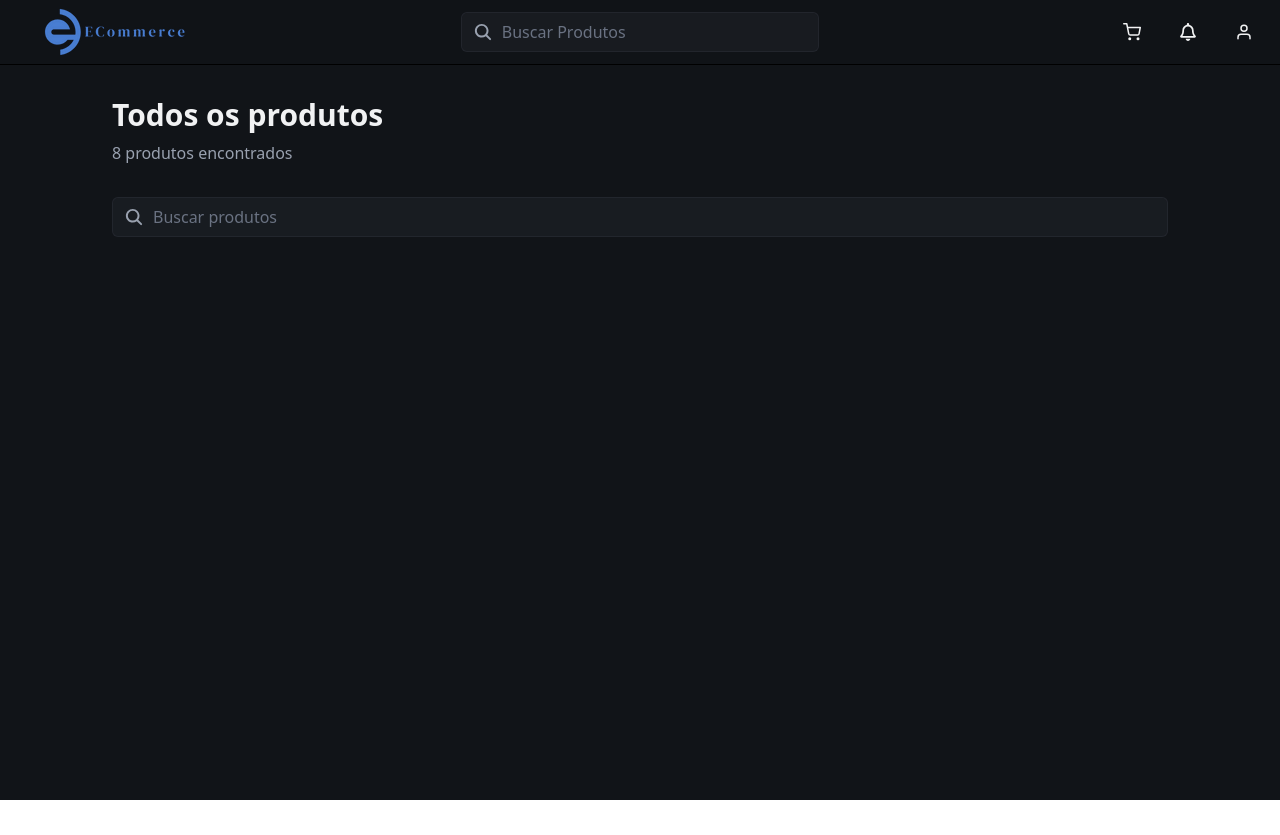
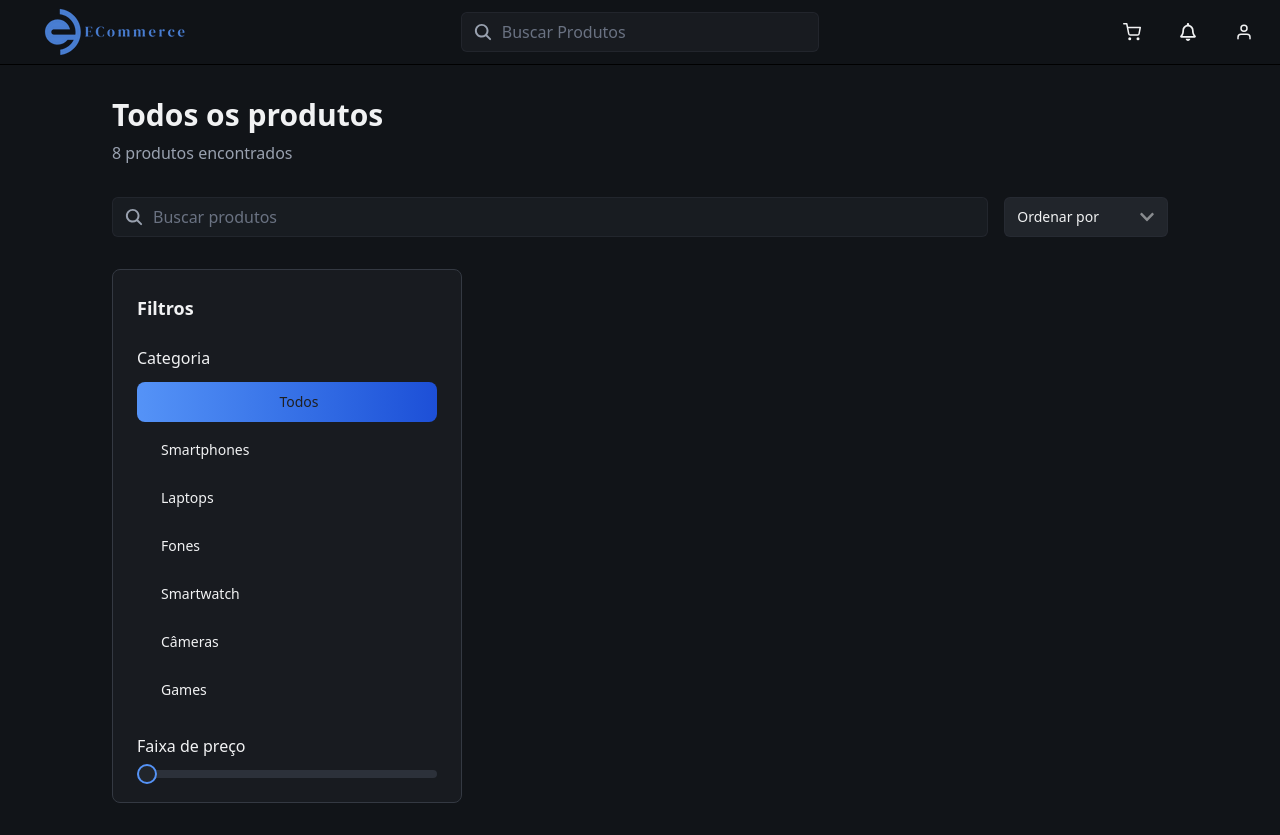
Before and after one commit to FRANCISCONUNES09/sys-admin, a Next.js app: page /products in a window 1280 px wide. Before the commit the page ends 800 px from the top, so only its background shows below. Built offline with nearby package versions, Linux system fonts and the light colour scheme.

Commit message:
Página de produtos

```diff
--- a/package.json
+++ b/package.json
@@ -10,6 +10,7 @@
   },
   "dependencies": {
     "@radix-ui/react-select": "^2.2.6",
+    "@radix-ui/react-slider": "^1.3.6",
     "@radix-ui/react-tabs": "^1.1.13",
     "axios": "^1.12.2",
     "class-variance-authority": "^0.7.1",
--- /dev/null
+++ b/src/components/AsideFilters/index.tsx
@@ -0,0 +1,60 @@
+import CustomButton from "../CustomButton"
+import { Slider } from "../ui/slide"
+
+export default function AsideFilters(){
+    const categories = [
+        {id: 1, name: 'Todos'},
+        {id: 2, name: 'Smartphones'},
+        {id: 3, name: 'Laptops'},
+        {id: 4, name: 'Fones'},
+        {id: 5, name: 'Smartwatch'},
+        {id: 6, name: 'Câmeras'},
+        {id: 7, name: 'Games'},
+    ]
+
+
+    return (
+        <aside className="w-80 flex shrink-0">
+            <div className="rounded-lg border border-[#343942] bg-[#181B20]">
+                <div className="p-6">
+                    <h3 className="text-lg font-semibold mb-6">
+                        Filtros
+                    </h3>
+                    <div className="space-y-6">
+                        <div>
+                            <h3 className="font-medium mb-3">Categoria</h3>
+                            <div className="space-y-2">
+                                {categories.map((category) => {
+                                    return (
+                                        <CustomButton
+                                            key={category.id}
+                                            variant={category.id === 1 ? "primary" : "ghost"}
+                                            className="w-full justify-start h-[40px] text-sm pl-6"
+                                            width="min-w-[300px]"
+                                        >
+                                            {category.name}
+                                        </CustomButton>
+                                    )
+                                })}
+                            </div>
+                        </div>
+
+                        <div>
+                            <h3 className="font-medium mb-3">Faixa de preço</h3>
+                            <div className="spcae-y-4">
+                                <Slider
+                                    max={20000}
+                                    step={100}
+                                    className="w-full"
+                                />
+                                <div className="flex justify-between text-sm">
+
+                                </div>
+                            </div>
+                        </div>
+                    </div>
+                </div>
+            </div>
+        </aside>
+    )
+}
--- a/src/components/ui/select.tsx
+++ b/src/components/ui/select.tsx
@@ -1,6 +1,160 @@
 import * as React from "react"
 import * as SelectPrimitive from "@radix-ui/react-select"
+import { cn } from "@/lib/utils"
+import { FaChevronDown, FaChevronUp } from "react-icons/fa"
+import { FaCheck } from "react-icons/fa6"
 
 const Select = SelectPrimitive.Root
 const SelectGroup = SelectPrimitive.Group
-const selectValue = SelectPrimitive.Value
+const SelectValue = SelectPrimitive.Value
+
+const SelectTrigger = React.forwardRef<
+    React.ComponentRef<typeof SelectPrimitive.Trigger>,
+    React.ComponentPropsWithoutRef<typeof SelectPrimitive.Trigger>
+>(({ className, children, ...props}, ref) => (
+    <SelectPrimitive.Trigger
+        ref={ref}
+        className={cn(
+            `flex h-10 w-full items-center justify-between rounded-md border
+            border-[#2c313a]/50 bg-[#21252b] px-3 py-2 text-sm
+            placeholder:text-gray-400 focus:outline-none disabled:cursor-not-allowed disabled:opacity-50
+            [&>span]:line-clamp-1`,
+            className
+        )}
+        {...props}
+    >
+        {children}
+        <SelectPrimitive.Icon>
+            <FaChevronDown className="h-4 w-4 opacity-50" />
+        </SelectPrimitive.Icon>
+    </SelectPrimitive.Trigger>
+))
+SelectTrigger.displayName = SelectPrimitive.Trigger.displayName
+
+
+const SelectScrollUpButton = React.forwardRef<
+  React.ComponentRef<typeof SelectPrimitive.ScrollUpButton>,
+  React.ComponentPropsWithoutRef<typeof SelectPrimitive.ScrollUpButton>
+>(({ className, ...props }, ref) => (
+  <SelectPrimitive.ScrollUpButton
+    ref={ref}
+    className={cn(
+      "flex cursor-default items-center justify-center py-1",
+      className
+    )}
+    {...props}
+  >
+    <FaChevronUp className="h-4 w-4" />
+  </SelectPrimitive.ScrollUpButton>
+))
+SelectScrollUpButton.displayName = SelectPrimitive.ScrollUpButton.displayName
+
+const SelectScrollDownButton = React.forwardRef<
+  React.ComponentRef<typeof SelectPrimitive.ScrollDownButton>,
+  React.ComponentPropsWithoutRef<typeof SelectPrimitive.ScrollDownButton>
+>(({ className, ...props }, ref) => (
+  <SelectPrimitive.ScrollDownButton
+    ref={ref}
+    className={cn(
+      "flex cursor-default items-center justify-center py-1",
+      className
+    )}
+    {...props}
+  >
+    <FaChevronDown className="h-4 w-4" />
+  </SelectPrimitive.ScrollDownButton>
+))
+SelectScrollDownButton.displayName =
+  SelectPrimitive.ScrollDownButton.displayName
+
+const SelectContent = React.forwardRef<
+  React.ComponentRef<typeof SelectPrimitive.Content>,
+  React.ComponentPropsWithoutRef<typeof SelectPrimitive.Content>
+>(({ className, children, position = "popper", ...props }, ref) => (
+  <SelectPrimitive.Portal>
+    <SelectPrimitive.Content
+      ref={ref}
+      className={cn(
+        "relative z-50 max-h-96 min-w-[8rem] overflow-hidden rounded-md border border-[#2c313a] bg-[#21252b] text-[#F1F2F3] shadow-md data-[state=open]:animate-in data-[state=closed]:animate-out data-[state=closed]:fade-out-0 data-[state=open]:fade-in-0 data-[state=closed]:zoom-out-95 data-[state=open]:zoom-in-95 data-[side=bottom]:slide-in-from-top-2 data-[side=left]:slide-in-from-right-2 data-[side=right]:slide-in-from-left-2 data-[side=top]:slide-in-from-bottom-2",
+        position === "popper" &&
+          "data-[side=bottom]:translate-y-1 data-[side=left]:-translate-x-1 data-[side=right]:translate-x-1 data-[side=top]:-translate-y-1",
+        className
+      )}
+      position={position}
+      {...props}
+    >
+      <SelectScrollUpButton />
+      <SelectPrimitive.Viewport
+        className={cn(
+          "p-1",
+          position === "popper" &&
+            "h-[var(--radix-select-trigger-height)] w-full min-w-[var(--radix-select-trigger-width)]"
+        )}
+      >
+        {children}
+      </SelectPrimitive.Viewport>
+      <SelectScrollDownButton />
+    </SelectPrimitive.Content>
+  </SelectPrimitive.Portal>
+))
+SelectContent.displayName = SelectPrimitive.Content.displayName
+
+const SelectLabel = React.forwardRef<
+  React.ComponentRef<typeof SelectPrimitive.Label>,
+  React.ComponentPropsWithoutRef<typeof SelectPrimitive.Label>
+>(({ className, ...props }, ref) => (
+  <SelectPrimitive.Label
+    ref={ref}
+    className={cn("py-1.5 pl-8 pr-2 text-sm font-semibold", className)}
+    {...props}
+  />
+))
+SelectLabel.displayName = SelectPrimitive.Label.displayName
+
+const SelectItem = React.forwardRef<
+  React.ComponentRef<typeof SelectPrimitive.Item>,
+  React.ComponentPropsWithoutRef<typeof SelectPrimitive.Item>
+>(({ className, children, ...props }, ref) => (
+  <SelectPrimitive.Item
+    ref={ref}
+    className={cn(
+      "relative flex w-full cursor-default select-none items-center rounded-sm py-1.5 pl-8 pr-2 text-sm outline-none focus:bg-[#5593f7] focus:text-[#F1F2F3] data-[disabled]:pointer-events-none data-[disabled]:opacity-50",
+      className
+    )}
+    {...props}
+  >
+    <span className="absolute left-2 flex h-3.5 w-3.5 items-center justify-center">
+      <SelectPrimitive.ItemIndicator>
+        <FaCheck className="h-4 w-4" />
+      </SelectPrimitive.ItemIndicator>
+    </span>
+
+    <SelectPrimitive.ItemText>{children}</SelectPrimitive.ItemText>
+  </SelectPrimitive.Item>
+))
+SelectItem.displayName = SelectPrimitive.Item.displayName
+
+const SelectSeparator = React.forwardRef<
+  React.ComponentRef<typeof SelectPrimitive.Separator>,
+  React.ComponentPropsWithoutRef<typeof SelectPrimitive.Separator>
+>(({ className, ...props }, ref) => (
+  <SelectPrimitive.Separator
+    ref={ref}
+    className={cn("-mx-1 my-1 h-px bg-[#2c313a]/50", className)}
+    {...props}
+  />
+))
+SelectSeparator.displayName = SelectPrimitive.Separator.displayName
+
+export {
+  Select,
+  SelectGroup,
+  SelectValue,
+  SelectTrigger,
+  SelectContent,
+  SelectLabel,
+  SelectItem,
+  SelectSeparator,
+  SelectScrollUpButton,
+  SelectScrollDownButton,
+}
--- /dev/null
+++ b/src/components/ui/slide.tsx
@@ -0,0 +1,26 @@
+import * as React from "react"
+import * as SliderPrimitive from "@radix-ui/react-slider"
+
+import { cn } from "@/lib/utils"
+
+const Slider = React.forwardRef<
+  React.ComponentRef<typeof SliderPrimitive.Root>,
+  React.ComponentPropsWithoutRef<typeof SliderPrimitive.Root>
+>(({ className, ...props }, ref) => (
+  <SliderPrimitive.Root
+    ref={ref}
+    className={cn(
+      "relative flex w-full touch-none select-none items-center",
+      className
+    )}
+    {...props}
+  >
+    <SliderPrimitive.Track className="relative h-2 w-full grow overflow-hidden rounded-full bg-[#2c313a]">
+      <SliderPrimitive.Range className="absolute h-full bg-[#5593f7]" />
+    </SliderPrimitive.Track>
+    <SliderPrimitive.Thumb className="block h-5 w-5 rounded-full border-2 border-[#5593f7] bg-[#21252b] ring-offset-background transition-colors focus-visible:outline-none focus-visible:ring-2 focus-visible:ring-ring focus-visible:ring-offset-2 disabled:pointer-events-none disabled:opacity-50" />
+  </SliderPrimitive.Root>
+))
+Slider.displayName = SliderPrimitive.Root.displayName
+
+export { Slider }
--- a/src/pages/products/index.tsx
+++ b/src/pages/products/index.tsx
@@ -1,5 +1,13 @@
+import AsideFilters from "@/components/AsideFilters";
 import CustomInput from "@/components/Custominpunt";
 import { PageWrapper } from "@/components/PageWrapper";
+import {
+  Select,
+  SelectContent,
+  SelectItem,
+  SelectTrigger,
+  SelectValue,
+} from "@/components/ui/select";
 import { IoSearch } from "react-icons/io5";
 
 export default function Products() {
@@ -18,9 +26,26 @@ export default function Products() {
                     placeholder="Buscar produtos"
                     icon={<IoSearch />}
                 />
+
+                <Select>
+                    <SelectTrigger className="w-48">
+                        <SelectValue placeholder="Ordenar por" />
+                    </SelectTrigger>
+                    <SelectContent>
+                        <SelectItem value="name">Nome A-Z</SelectItem>
+                        <SelectItem value="price-low">Menor preço</SelectItem>
+                        <SelectItem value="price-high">Maior preço</SelectItem>
+                        <SelectItem value="rating">Melhor avaliação</SelectItem>
+                        <SelectItem value="reviews">Mais avaliados</SelectItem>
+                    </SelectContent>
+                </Select>
           </div>
+        </div>
+
+        <div className="flex gap-8">
+            <AsideFilters />
         </div>
       </PageWrapper.content>
     </PageWrapper.Root>
-    )
+  );
 }
```
Also changed, not shown: 1 other file (tests, documents, lock files or other folders). Lines whose indentation alone changed are shown as unchanged.
